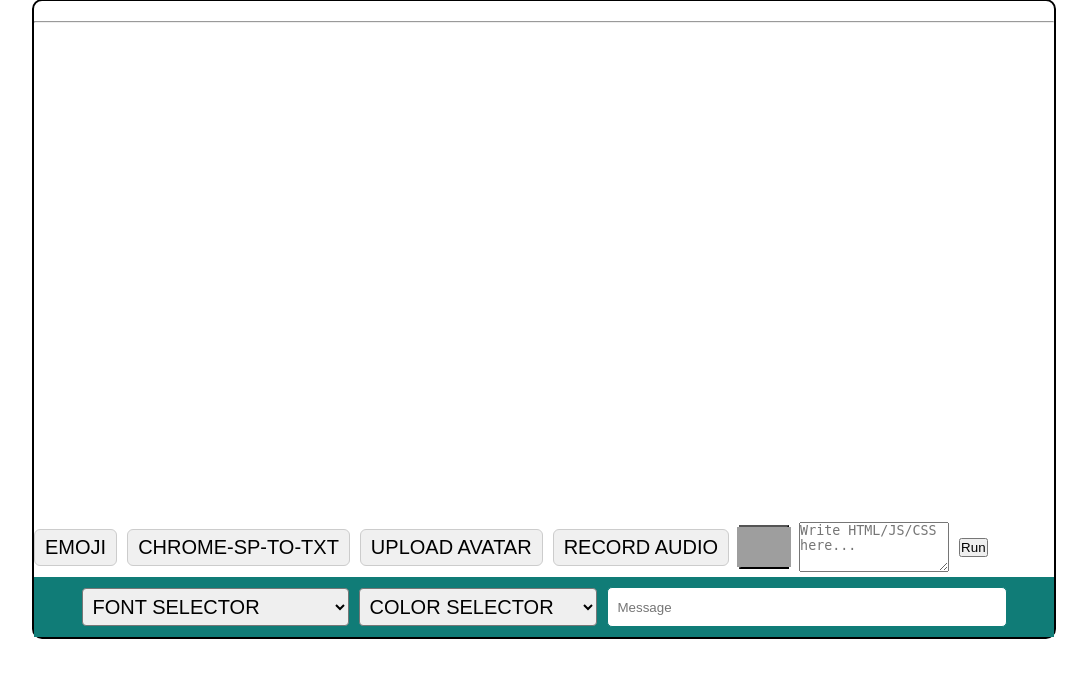
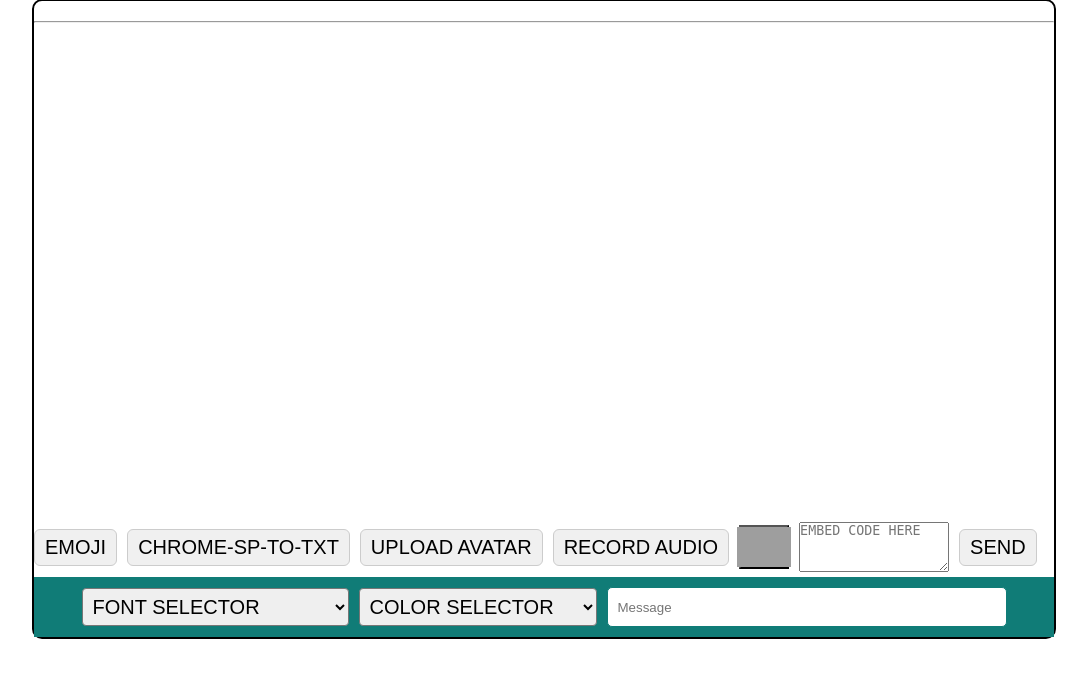
Before and after one commit to jarvisluke416/Construction, a Flask app: template FIASKCHAT-main/FIASKCHAT-main/templates/room.html in a window 1280 px wide. Shown: the part 21-699 px from the top of the page, without its empty margins (96-1183 px from the left). Run offline with Flask 3, Linux system fonts and the light colour scheme; the template is opened without the code that fills it, so the values that code supplies are empty; some libraries are stand-ins or nearby versions; some web fonts are replaced; grey boxes are pictures that could not be loaded.

Commit message:
Update room.html

```diff
--- a/FIASKCHAT-main/FIASKCHAT-main/templates/room.html
+++ b/FIASKCHAT-main/FIASKCHAT-main/templates/room.html
@@ -76,10 +76,10 @@
       <button class="roommodebutton" id="mode-toggle">
   <img id="mode-icon" src="https://c.pxhere.com/photos/f1/89/full_moon_moon_moon_craters_lunar_landscape-706492.jpg!d#google_vignette" height="40" alt="Toggle Mode">
 </button>
-<textarea id="code-input" placeholder="Write HTML/JS/CSS here..." style="width: 150px; height: 50px; font-family: monospace;"></textarea>
+<textarea id="code-input" placeholder="EMBED CODE HERE" style="width: 150px; height: 50px; font-family: monospace;"></textarea>
 
 <button onclick="broadcastCode()" class="code-button">
-  <i class="fa-solid fa-play"></i> Run
+  <i class="fa-solid fa-play"></i> SEND
 </button>
 
  </div>
@@ -230,7 +230,7 @@ window.addEventListener('DOMContentLoaded', () => {
     width: 100%;
   }
 
-  #emojiBtn, #micBtn, #uploadAvatarBtn, #recordBtn {
+  #emojiBtn, #micBtn, #uploadAvatarBtn, #recordBtn, .code-button {
     font-size: 20px;
     padding: 6px 10px;
     background-color: #f0f0f0;
```
